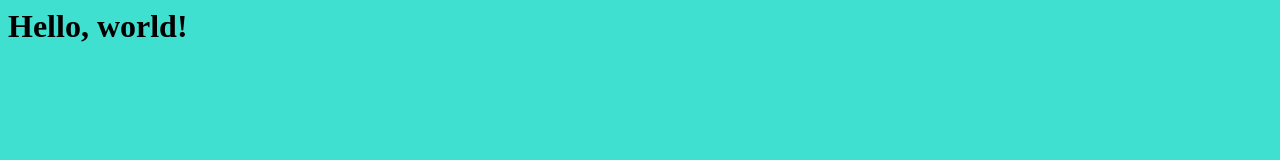
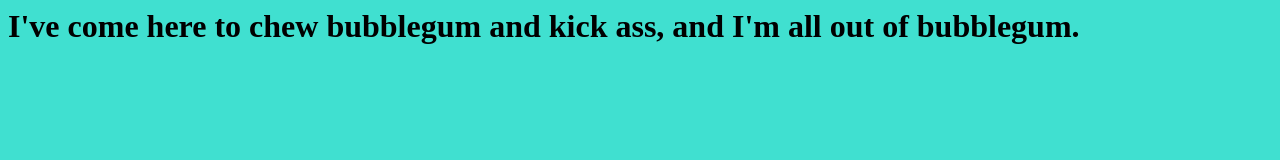
Before and after one commit to Blarsamio/git-101, a plain HTML site: page index.html in a window 1280 px wide. Drawn offline with Linux system fonts and the light colour scheme.

Commit message:
Changed text to something nicer

```diff
--- a/index.html
+++ b/index.html
@@ -4,7 +4,7 @@
   </head>
   <body>
     <h1>
-      Hello, world!
+      I've come here to chew bubblegum and kick ass, and I'm all out of bubblegum.
     </h1>
   </body>
 </html>
```
